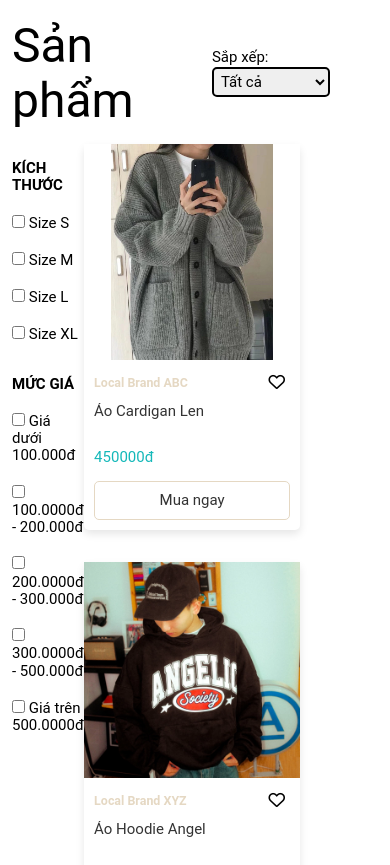
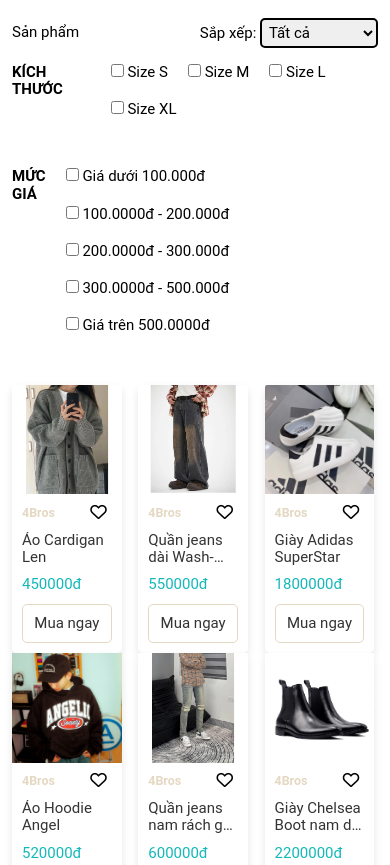
Before and after one commit to TrongThanh05/DoAn-Web, a plain HTML site: page sanPham/sanpham.html in a window 390 px wide. Shown: the part 239-1104 px from the top of the page. Drawn offline with nearby package versions, Linux system fonts and the light colour scheme.

Commit message:
edit: sanpham, ao, quan, giay.html and sanpham.css -> complete responsive for page

```diff
--- a/sanPham/sanpham.css
+++ b/sanPham/sanpham.css
@@ -20,11 +20,6 @@
   align-items: center;
   margin: 16px 0;
 }
-.main__arrange h3 {
-  font-size: 3.2rem;
-  font-weight: 400;
-  margin: 0;
-}
 
 .main__arrange .arrangeProducts select {
   border: 2px solid #000;
@@ -35,14 +30,21 @@
   display: flex;
 }
 .main__productsSelect {
-  width: 19.9%;
+  width: 25%;
 }
 .main__productsSelect--size,
 .main__productsSelect--price {
   display: flex;
   flex-direction: column;
+  margin: 0 0 50px 0;
   gap: 20px;
-  padding: 16px 0;
+}
+
+.sizeItem,
+.priceItem {
+  display: flex;
+  flex-direction: column;
+  gap: 20px;
 }
 .main__productsSelect p {
   font-weight: 700;
@@ -51,22 +53,21 @@
   border-radius: 5px;
 }
 .main__productsList {
-  width: 81.1%;
+  width: 75%;
   display: flex;
   flex-direction: column;
   gap: 20px;
 }
 .main__productsList-all {
   display: flex;
-  gap: 32px;
+  gap: 4.5%;
   flex-wrap: wrap;
 }
 .main__productsList-item {
-  width: 216px;
+  width: 30%;
   display: flex;
   flex-direction: column;
   justify-content: space-around;
-  gap: 5px;
   border-radius: 5px;
   padding-bottom: 10px;
   box-shadow: 0px 4px 8px rgba(0, 0, 0, 0.1);
@@ -120,7 +121,7 @@
   margin: 0;
 }
 .product__info a {
-  height: 36px;
+  font-size: 100%;
   display: -webkit-box; /* Cho Webkit-based browsers */
   display: box; /* Thuộc tính chuẩn đề xuất */
 
@@ -217,6 +218,44 @@
   transform: scale(1.1);
   background-color: rgba(255, 255, 255, 0.1);
 }
+@media (max-width: 1000px) {
+  .main {
+    margin: 0 12px;
+  }
+  .underHeader-img {
+    margin: 0 12px;
+  }
+  .main__products {
+    display: flex;
+    flex-direction: column;
+  }
+  .main__productsSelect {
+    gap: 50px;
+    width: 100%;
+  }
+  .main__productsList {
+    width: 100%;
+  }
+  .main__productsSelect--size,
+  .main__productsSelect--price {
+    display: flex;
+    flex-direction: row;
+    gap: 20px;
+  }
+  .main__productsSelect--size p,
+  .main__productsSelect--price p {
+    text-wrap: nowrap;
+  }
+  .sizeItem {
+    display: flex;
+    flex-direction: row;
+    gap: 50px;
+  }
+  .priceItem {
+    display: flex;
+    flex-direction: row;
+  }
+}
 
 @media (max-width: 768px) {
   .main {
@@ -225,4 +264,53 @@
   .underHeader-img {
     margin: 0 12px;
   }
+  .main__products {
+    display: flex;
+    flex-direction: column;
+  }
+  .main__productsSelect {
+    gap: 50px;
+    width: 100%;
+  }
+  .main__productsList {
+    width: 100%;
+  }
+  .main__productsSelect--size,
+  .main__productsSelect--price {
+    display: flex;
+    flex-direction: row;
+    gap: 20px;
+  }
+  .main__productsSelect--size p,
+  .main__productsSelect--price p {
+    text-wrap: nowrap;
+  }
+  .sizeItem {
+    display: flex;
+    flex-direction: row;
+    gap: 50px;
+  }
+  .priceItem {
+    display: flex;
+    flex-direction: row;
+    gap: 0;
+  }
 }
+@media (max-width: 600px) {
+  .main__productsSelect--size p,
+  .main__productsSelect--price p {
+    text-wrap: wrap;
+  }
+  .priceItem {
+    display: flex;
+    flex-direction: row;
+    gap: 20px;
+    flex-wrap: wrap;
+  }
+  .sizeItem {
+    display: flex;
+    flex-direction: row;
+    gap: 20px;
+    flex-wrap: wrap;
+  }
+}
--- a/sanPham/sanpham.html
+++ b/sanPham/sanpham.html
@@ -119,7 +119,7 @@
 
     <div class="main">
       <div class="main__arrange">
-        <h3>Sản phẩm</h3>
+        <p class="h1-sm">Sản phẩm</p>
         <div class="arrangeProducts">
           <label for="arranger">Sắp xếp: </label>
           <select name="arranger" id="arrange">
@@ -135,6 +135,7 @@
         <div class="main__productsSelect">
           <div class="main__productsSelect--size">
             <p>KÍCH THƯỚC</p>
+            <div class="sizeItem">
               <div>
                 <input type="checkbox" name="sizeS" id="size" value="sizeS" />
                 <label for="sizeS">Size S</label>
@@ -152,8 +153,10 @@
                 <label for="sizeXL">Size XL</label><br />
               </div>
             </div>
+          </div>
           <div class="main__productsSelect--price">
             <p>MỨC GIÁ</p>
+            <div class="priceItem">
               <div>
                 <input type="checkbox" value="under100" class="price" />
                 <label for="under100">Giá dưới 100.000đ</label><br />
@@ -173,6 +176,7 @@
               <div>
                 <input type="checkbox" value="over500" class="price" />
                 <label for="over500">Giá trên 500.0000đ</label><br />
+              </div>
             </div>
           </div>
         </div>
--- a/sanPham/sanpham.js
+++ b/sanPham/sanpham.js
@@ -1,5 +1,6 @@
+// Lấy khung chứa của các sản phẩm
 const container = document.getElementById('ProductsGrid');
-
+// function thêm sản phẩm vào khung theo array có sẵn trong file wareHouse.js được script vào ở html
 function renderProducts(productArray) {
   productArray.forEach((product) => {
     const productHTML = `
@@ -16,7 +17,7 @@ function renderProducts(productArray) {
         </div>
         <div class="product__info">
           <div class="product__info-top">
-            <h5>${product.brand}</h5>
+            <h5>4Bros</h5>
             <div class="product__info-loveIcon">
               <i class="loveIcon__icon fa-regular fa-heart"></i>
               <span class="loveIcon__text">Yêu thích</span>
@@ -32,6 +33,18 @@ function renderProducts(productArray) {
   });
 }
 
+// Tạo 1 array tổng hợp sản phẩm từ 3 array kia
+const productArray = new Array();
+const products = (shirts, pants, shoes) => {
+  // compare length
+  let productQuanity = Math.max(shirts.length, pants.length, shoes.length);
+
+  for (let i = 0; i < productQuanity; i++) {
+    productArray.push(shirts[i], pants[i], shoes[i]);
+  }
+};
+products(shirts, pants, shoes);
+
 // thêm vào trang
 // Lấy tên file từ URL (vd: ao.html → "ao")
 const pageName = window.location.pathname
@@ -40,11 +53,8 @@ const pageName = window.location.pathname
   .split('.')[0]
   .toLowerCase();
 
-console.log(pageName); // "ao", "quan", "giay"...
 if (pageName == 'sanpham') {
-  renderProducts(shirts);
-  renderProducts(pants);
-  renderProducts(shoes);
+  renderProducts(productArray);
 } else if (pageName == 'ao') {
   renderProducts(shirts);
 } else if (pageName == 'quan') {
```
Lines whose indentation alone changed are shown as unchanged.
